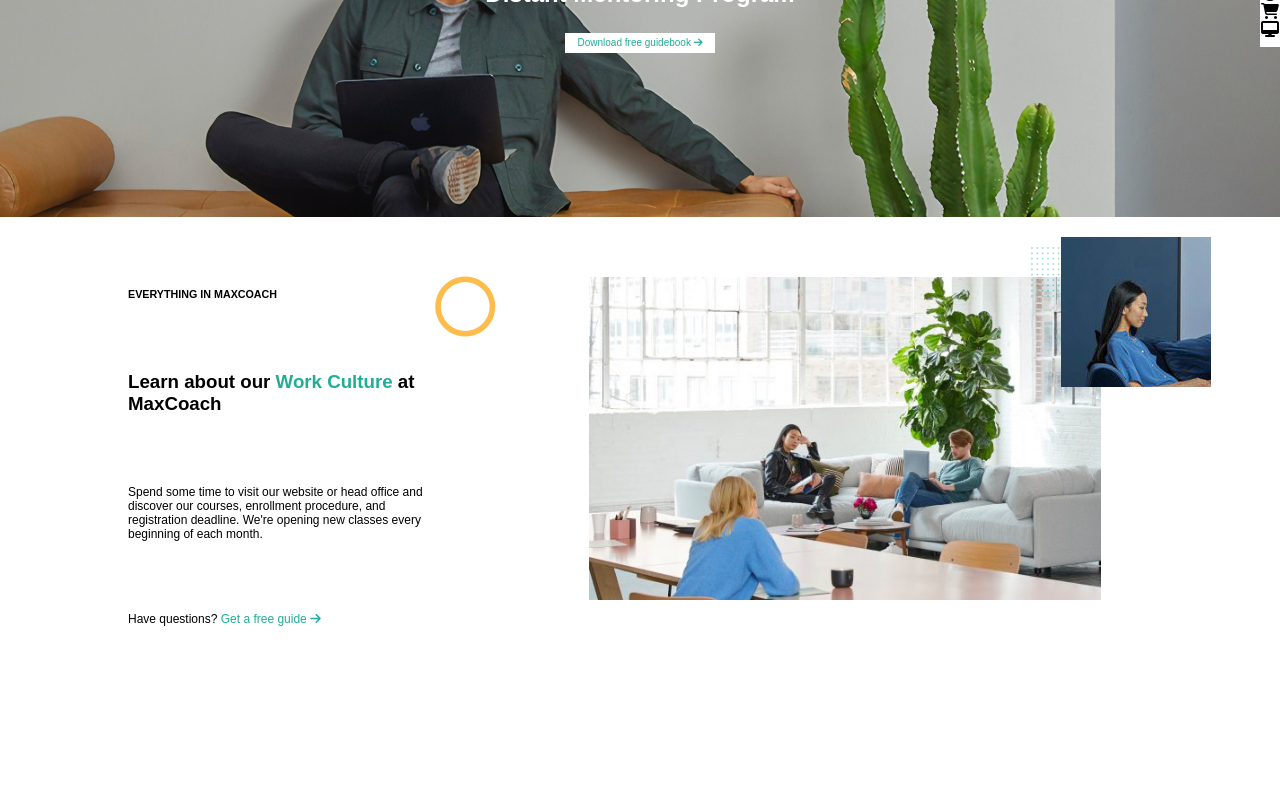
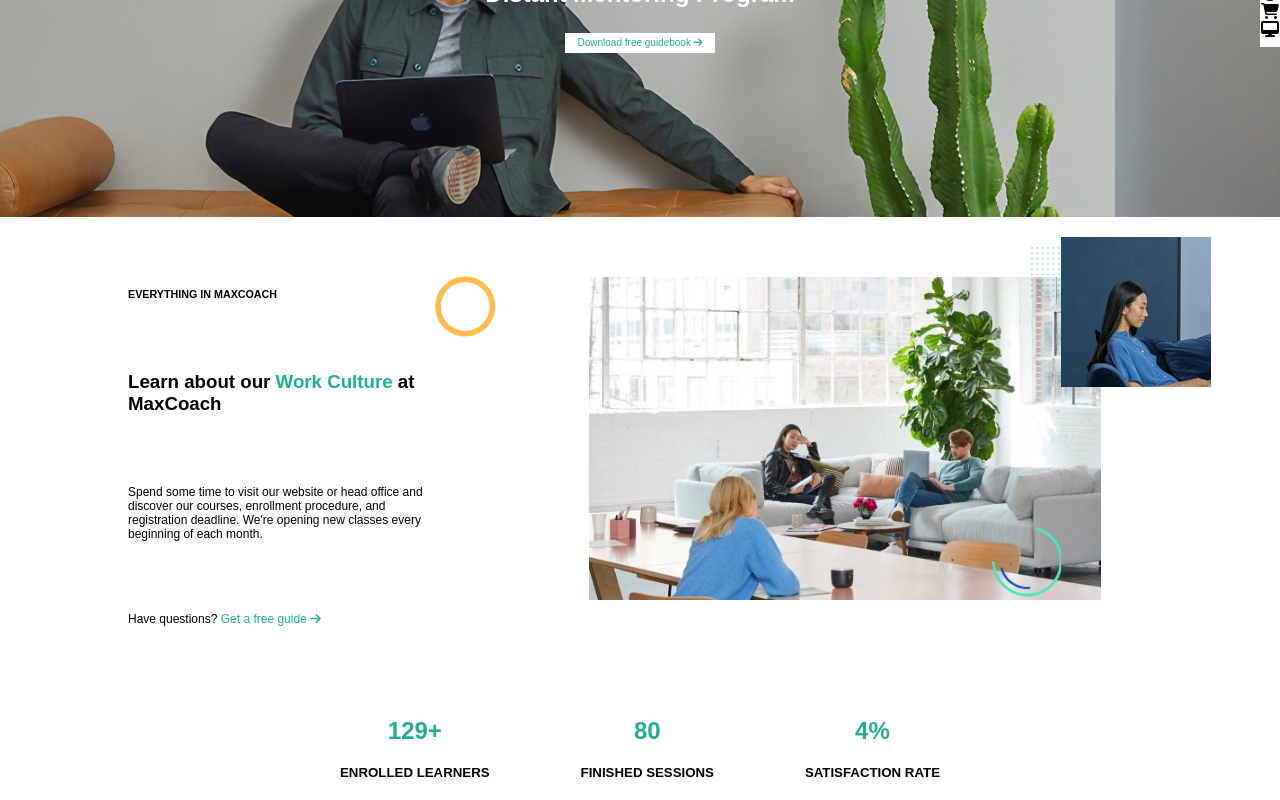
Before and after one commit to pacimarco/proj-html-vuejs, a Vue app: page / in a window 1280 px wide. Shown: the part 218-1018 px from the top of the page. Before the commit the page ends 975 px from the top, so only its background shows below. Built offline with nearby package versions, Linux system fonts and the light colour scheme.

Commit message:
section 1 down

```diff
--- a/src/components/MyFirstSection.vue
+++ b/src/components/MyFirstSection.vue
@@ -1,5 +1,6 @@
 <template>
-  <section class="sect-1">
+  <section>
+    <div class="sect-1">
     <div class="text">
         <h6>EVERYTHING IN MAXCOACH</h6>
         <h3>Learn about our <span>Work Culture</span> at MaxCoach</h3>
@@ -14,7 +15,26 @@
         <div class="green-greed"></div>
         <div class="small-img"></div>
     </div>
+</div>
+
+
+    <div class="down-1">
+        <div>
+            <h1>129+</h1>
+            <h5>ENROLLED LEARNERS</h5>
+        </div>
+        <div>
+            <h1>80</h1>
+            <h5>FINISHED SESSIONS</h5>
+        </div>
+        <div>
+            <h1>4%</h1>
+            <h5>SATISFACTION RATE</h5>
+        </div>
+    </div>
+
   </section>
+
 </template>
 
 <script>
@@ -53,6 +73,15 @@
     z-index: 200;
 
 }
+.creative-circle{
+    background-image: url('../assets/img/maxcoach-shape-02.png');
+    background-size: cover;
+    position: absolute;
+    right: 40px;
+    bottom: 100px;
+    width:70px;
+    height: 70px;
+}
 .sect-1{
     height: 480px;
     width: 80%;
@@ -89,4 +118,19 @@
         color: #febc4d;
     }
 }
+.down-1{
+    display: flex;
+    width: 50%;
+    margin: auto;
+    justify-content: space-between;
+    padding: 20px;
+    text-align: center;
+
+    h1{
+        margin-bottom: 20px;
+        color: #1fad95;
+
+    }
+}
+
 </style>
```
